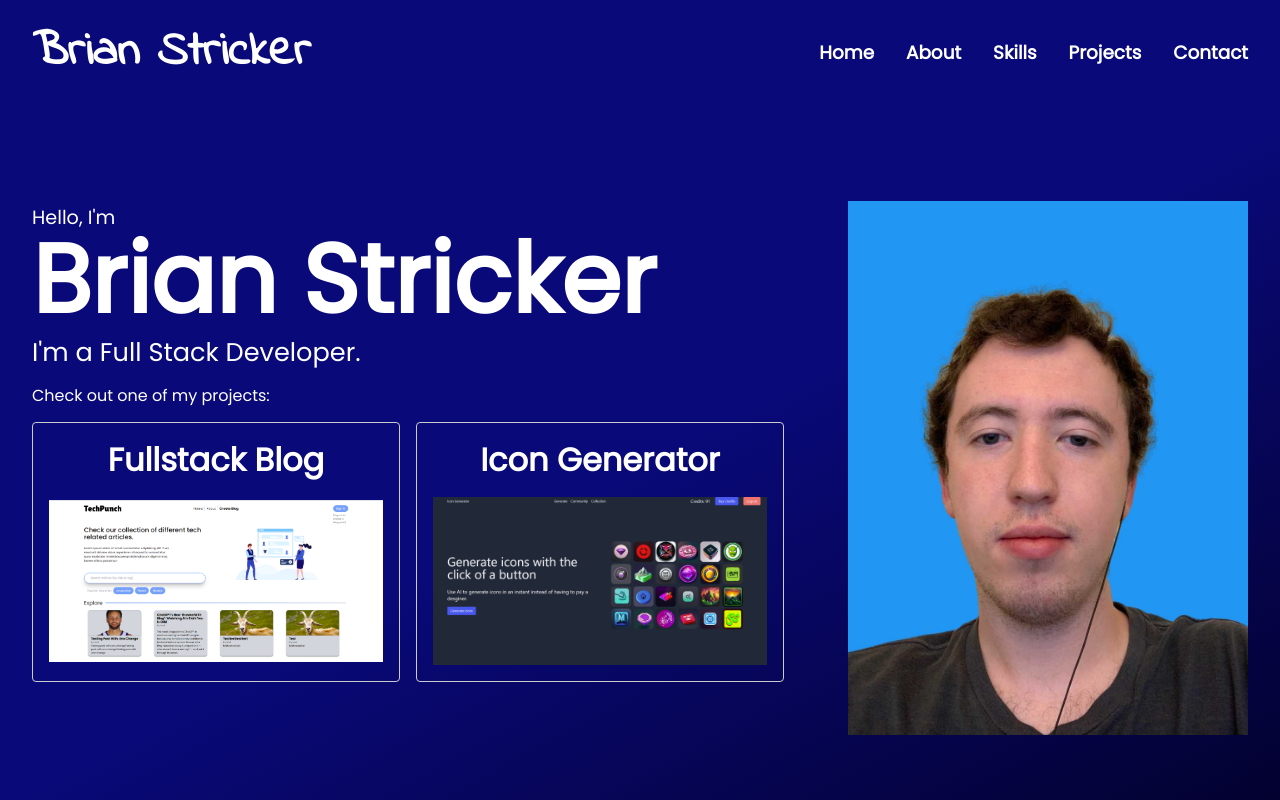
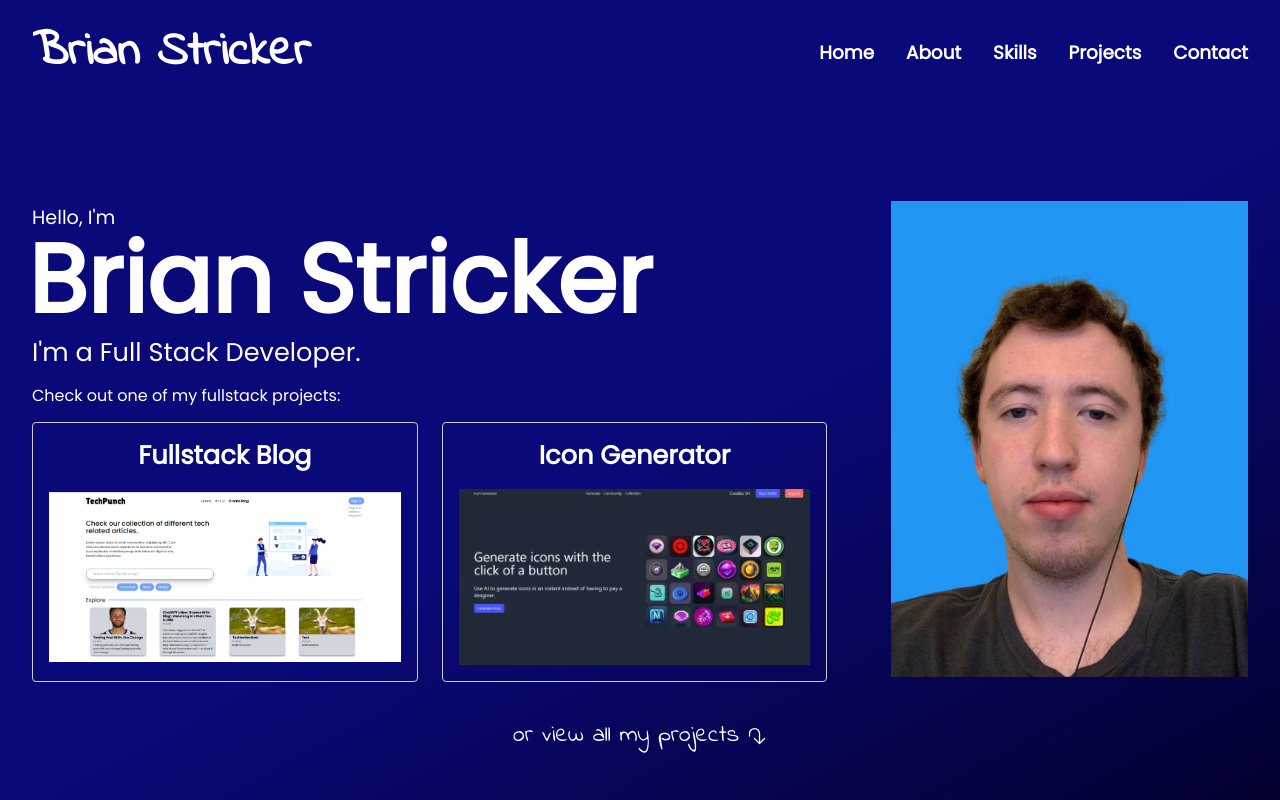
Before and after one commit to brianmstricker/portfolio, an Astro site: page / in a window 1280 px wide. Shown: the top 800 px of the page. Built offline with nearby package versions, Linux system fonts and the light colour scheme; Astro itself is replaced by a stand-in of ours.

Commit message:
styling updates, project button

```diff
--- a/package.json
+++ b/package.json
@@ -1,5 +1,5 @@
 {
-  "name": "",
+ "name": "portfolio",
  "type": "module",
  "version": "0.0.1",
  "scripts": {
--- a/src/components/HomeProjectCard.astro
+++ b/src/components/HomeProjectCard.astro
@@ -5,7 +5,14 @@ const { title, link, image } = Astro.props;
 
 <a href={link} target="_blank" class="card">
  <h1 class="card-title">{title}</h1>
- <Image src={image} alt="image" class="image" />
+ <Image
+  src={image}
+  alt="project image for {title}"
+  class="image"
+  width={400}
+  height={100}
+  format="avif"
+ />
 </a>
 
 <style>
@@ -19,10 +26,10 @@ const { title, link, image } = Astro.props;
   flex-direction: column;
   gap: 1rem;
   width: 100%;
-  max-width: 400px;
+  max-width: 500px;
   margin: 0 auto;
-  @media screen and (max-width: 500px) {
-   max-width: 95%;
+  @media screen and (max-width: 600px) {
+   max-width: 90%;
   }
  }
  .card:hover {
@@ -31,9 +38,9 @@ const { title, link, image } = Astro.props;
  }
  .card-title {
   text-align: center;
-  font-size: 2.5vw;
+  font-size: 2vw;
   @media screen and (max-width: 480px) {
-   font-size: 4.3vw;
+   font-size: 4vw;
   }
  }
  .image {
--- /dev/null
+++ b/src/components/ProjectsButton.astro
@@ -0,0 +1,48 @@
+<div class="btn fancy">
+ or view all my projects
+ <svg
+  xmlns="http://www.w3.org/2000/svg"
+  fill="none"
+  viewBox="0 0 24 24"
+  stroke-width="1.5"
+  stroke="currentColor"
+  class="icon"
+ >
+  <path
+   stroke-linecap="round"
+   stroke-linejoin="round"
+   d="M15 15l-6 6m0 0l-6-6m6 6V9a6 6 0 0112 0v3"></path>
+ </svg>
+</div>
+
+<style>
+ .btn {
+  position: absolute;
+  bottom: 9rem;
+  left: 50%;
+  right: 50%;
+  transform: translateX(-50%);
+  width: max-content;
+  height: fit-content;
+  font-size: 1.5rem;
+  display: flex;
+  align-items: center;
+  gap: 8px;
+  cursor: pointer;
+  padding: 0.5rem 1rem;
+  box-shadow: inset 0 0 0 0 #2196f3;
+  transition: all 0.5s ease-in-out;
+  &:hover {
+   transform: translateX(-50%) scale(1.1);
+   box-shadow: inset 300px 0 0 0 #2196f3;
+  }
+  @media screen and (max-width: 700px) {
+   display: none;
+  }
+ }
+ .icon {
+  width: 20px;
+  height: 20px;
+  transform: scaleX(-1);
+ }
+</style>
--- a/src/pages/index.astro
+++ b/src/pages/index.astro
@@ -6,21 +6,24 @@ import HomeProjectCard from "../components/HomeProjectCard.astro";
 import myblog from "../assets/myblog.png";
 import icongenerator from "../assets/icon-generator-project.png";
 import AboutPage from "../components/AboutPage.astro";
+import ProjectsButton from "../components/ProjectsButton.astro";
 ---
 
 <Layout title="Brian Stricker - Portfolio">
- <main>
+ <main class="rel">
   <div class="main container">
    <div class="row">
     <div style="margin-top:2px;">
      <div class="text">
       <span style="font-size: 1.2rem">Hello, I'm</span>
       <h1 class="name">Brian Stricker</h1>
-      <p style="font-size: 1.6rem; margin-top: .5rem">
+      <p style="font-size: 1.6rem; margin-top: .5rem;">
        I'm a Full Stack Developer.
       </p>
       <div style="margin-top: 1rem; display: flex; flex-direction: column;">
-       <p style="margin-bottom: 1rem;">Check out one of my projects:</p>
+       <p style="margin-bottom: 1rem;">
+        Check out one of my fullstack projects:
+       </p>
       </div>
      </div>
      <div class="cards">
@@ -37,10 +40,18 @@ import AboutPage from "../components/AboutPage.astro";
      </div>
     </div>
     <div>
-     <Image src={me} alt="Brian Stricker" class="profileImage" format="webp" />
+     <Image
+      src={me}
+      alt="Brian Stricker"
+      class="profileImage"
+      format="avif"
+      width={400}
+      height={550}
+     />
     </div>
    </div>
   </div>
+  <ProjectsButton />
  </main>
  <AboutPage />
 </Layout>
@@ -70,6 +81,8 @@ import AboutPage from "../components/AboutPage.astro";
   font-size: 6rem;
   font-weight: 700;
   line-height: 1;
+  position: relative;
+  left: -4px;
   @media screen and (max-width: 900px) {
    font-size: 4rem;
   }
@@ -78,8 +91,8 @@ import AboutPage from "../components/AboutPage.astro";
   }
  }
  .profileImage {
-  object-fit: contain;
-  width: 400px;
+  object-fit: cover;
+  max-width: 100%;
   height: fit-content;
   @media screen and (max-width: 900px) {
    display: none;
@@ -87,7 +100,7 @@ import AboutPage from "../components/AboutPage.astro";
  }
  .cards {
   display: flex;
-  column-gap: 1rem;
+  column-gap: 1.5rem;
   row-gap: 0.5rem;
   @media screen and (max-width: 700px) {
    flex-direction: column;
@@ -99,4 +112,7 @@ import AboutPage from "../components/AboutPage.astro";
    max-width: 95%;
   }
  }
+ .rel {
+  position: relative;
+ }
 </style>
```
Lines whose indentation alone changed are shown as unchanged.
